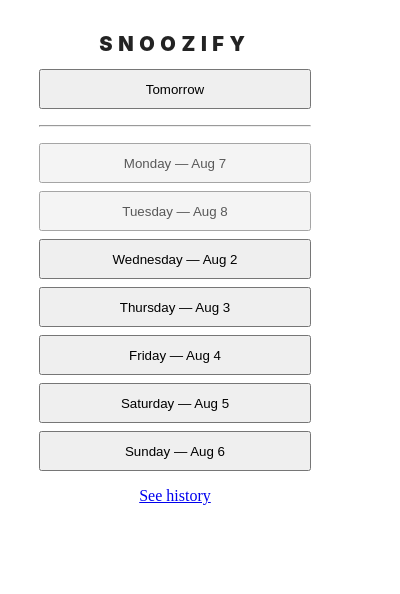
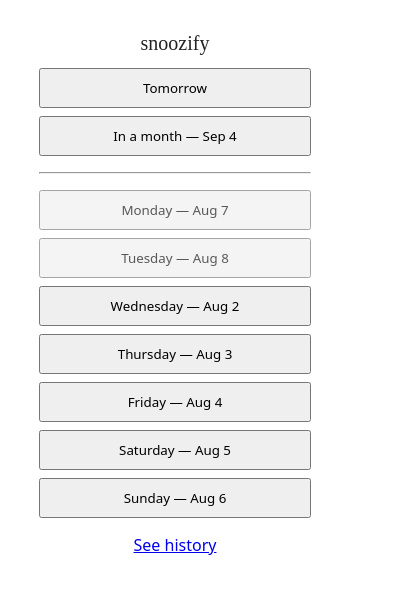
Before and after one commit to pekka-poukamo/snoozify, a browser extension: page pages/popup.html in a window 400 px wide. Drawn offline with Linux system fonts and the light colour scheme; files whose address does not match are found by name.

Commit message:
Adjust styles

```diff
--- a/pages/popup.js
+++ b/pages/popup.js
@@ -40,6 +40,7 @@
 	date.setDate(date.getDate() + 28 + (options.additionalMonth ? 28 : 0)) // 4 (or 8) weeks in future
 
 	if (date.getDay() !== 1) {
+		const day = date.getDay()
 		let daysUntilNextMonday = (day > 1) ? (8 - day) : (1 - day);
 		date.setDate(date.getDate() + daysUntilNextMonday)
 	}
--- a/styles/popup.css
+++ b/styles/popup.css
@@ -11,12 +11,14 @@
 	padding: 2rem 1.5rem;
 	margin: 0 0 auto 0;
 	color: var(--text-color);
+	font-family: 'Lora', system-ui;
 }
 
 button {
 	width: 100%;
 	height: 2.5rem;
 	margin-bottom: 0.5rem;
+	font-family: 'Lora', system-ui;
 }
 
 h1, h2, h3, h4 {
@@ -24,12 +26,12 @@
 }
 
 h1 {
-	font-weight: 900;
+	font-weight: 400;
 	font-size: 1.25rem;
-	letter-spacing: 0.28em;
+/*	letter-spacing: 0.28em;*/
 	text-align: center;
-	text-transform: uppercase;
-	font-family: 'SF Pro Display';
+/*	text-transform: uppercase;*/
+	font-family: 'Bitter', serif;
 }
 
 #page-links {
```
